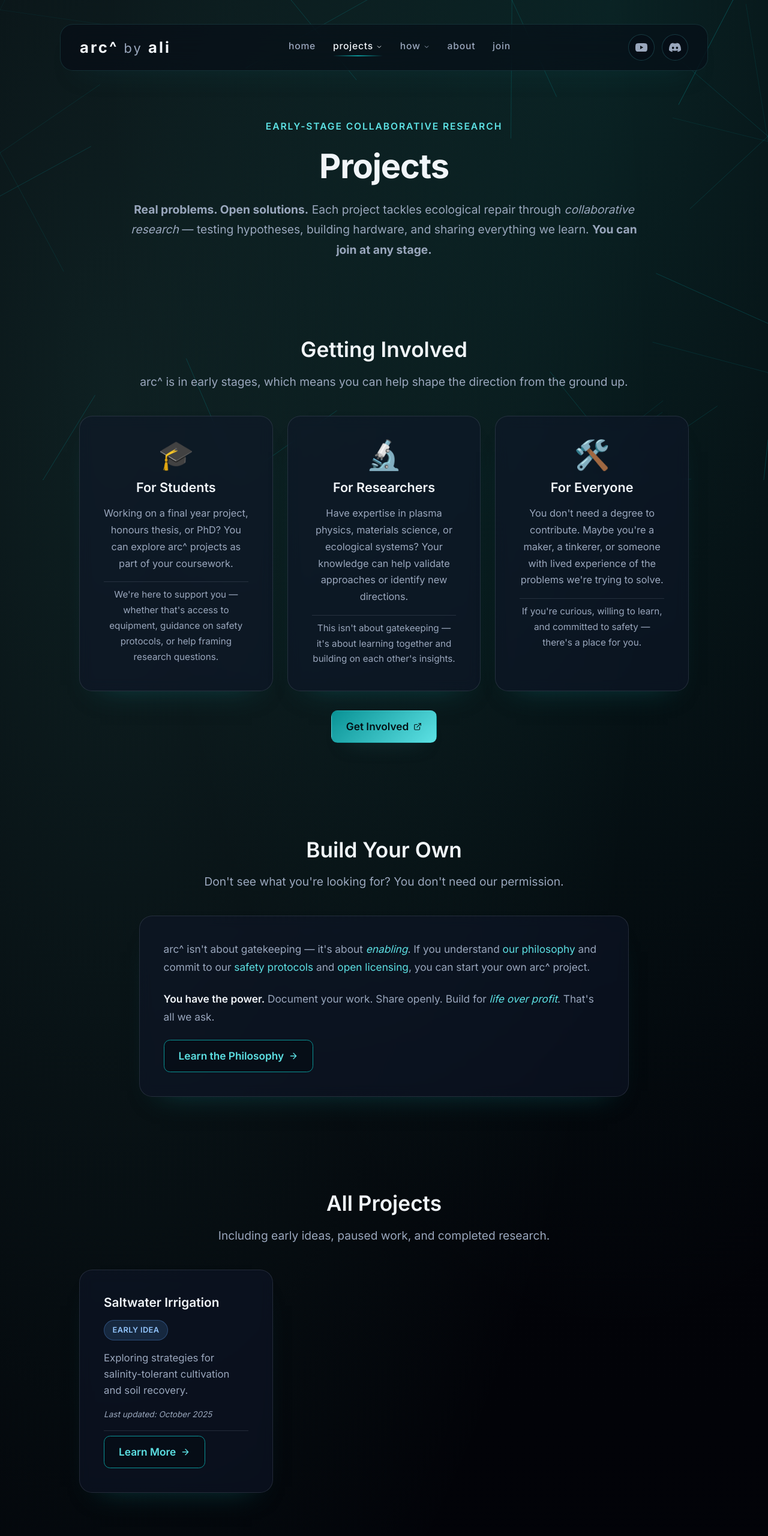
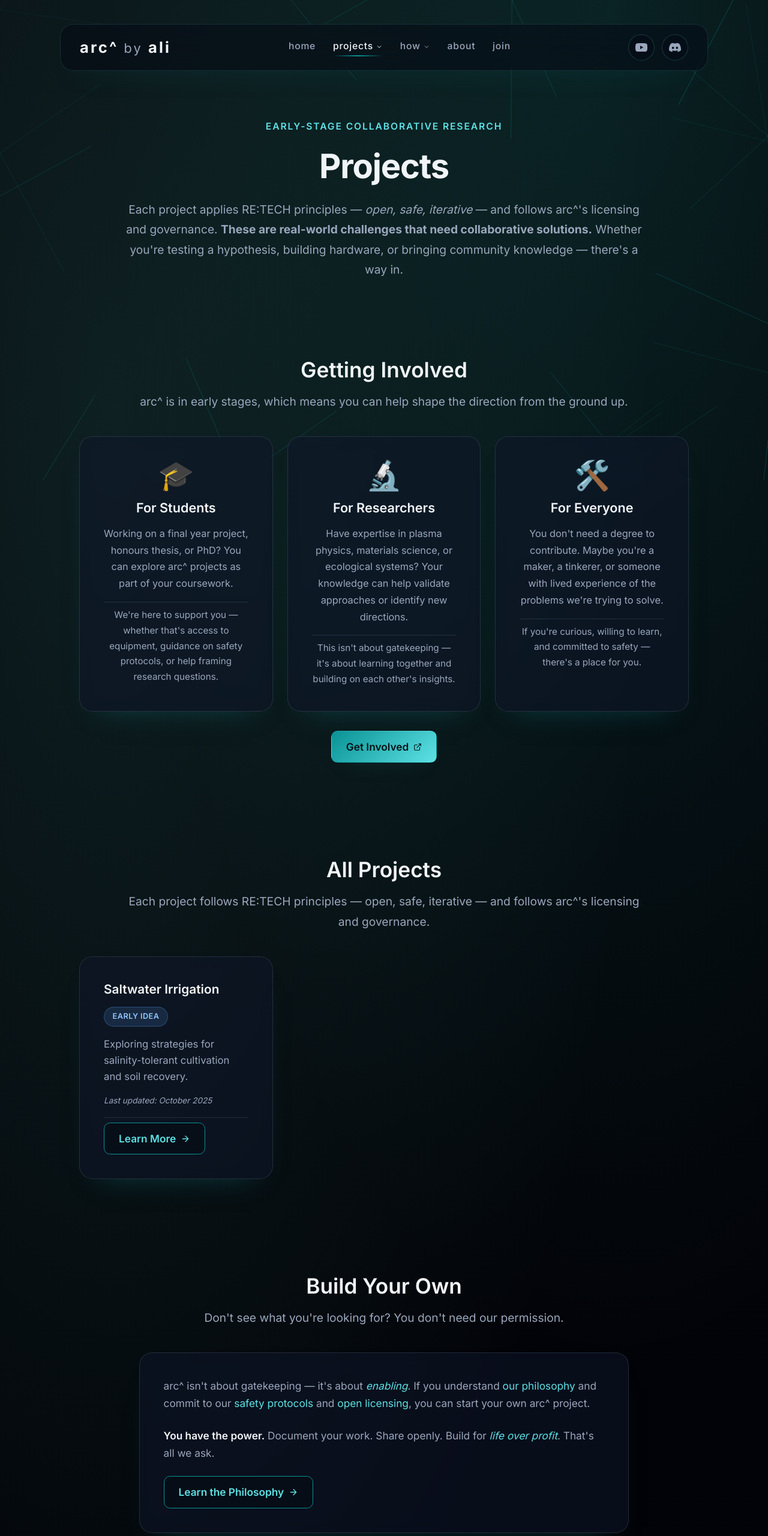
Before and after one commit to faqwa/arcup_site, an Astro site: page /arcup_site/projects in a window 1280 px wide. Shown: the top 2560 px of the page at 60% size. Built offline with nearby package versions, Linux system fonts and the light colour scheme; Astro itself is replaced by a stand-in of ours.

Commit message:
feat: Complete rewrite of projects page with updated section hierarchy and dynamic loading

```diff
--- a/src/pages/projects.astro
+++ b/src/pages/projects.astro
@@ -1,13 +1,12 @@
 ---
 // ============================================================================
 // FILE: src/pages/projects.astro
-// ACTION: FULL REPLACEMENT
+// ACTION: FULL REPLACEMENT - Complete rewrite with correct hierarchy
 // CHANGES:
-// 1. Reordered sections (Active Projects first, then Getting Involved)
-// 2. Replaced "Propose Your Own" with "Build Your Own" empowerment section
-// 3. Updated hero copy to be punchier
-// 4. Separated active vs all projects
-// 5. Using SectionHeader component for consistency
+// 1. Hero → Getting Involved → All Projects → Build Your Own → Legal
+// 2. Dynamic project loading from markdown
+// 3. SectionHeader component throughout
+// 4. Cyan colored <strong> and <em> in hero
 // ============================================================================
 import BaseLayout from "../layouts/BaseLayout.astro";
 import ArcCanvas from "../components/ArcCanvas.astro";
@@ -25,10 +24,8 @@ import { withBase } from '../utils/paths';
 import { buildSEO } from '../utils/seo';
 import { EXTERNAL_LINKS } from '../config/constants';
 
-// Get all projects and separate by status
+// Get all projects dynamically
 const allProjects = await getCollection('projects');
-const activeProjects = allProjects.filter(p => p.data.status === 'active');
-const otherProjects = allProjects.filter(p => p.data.status !== 'active');
 
 const seo = buildSEO({
   title: "Projects",
@@ -49,41 +46,11 @@ const seo = buildSEO({
       <p class="eyebrow">Early-Stage Collaborative Research</p>
       <h1 id="projects-title">Projects</h1>
       <p class="lead">
-        <strong>Real problems. Open solutions.</strong> Each project tackles ecological repair
-        through <em>collaborative research</em> — testing hypotheses, building hardware, and
-        sharing everything we learn. <strong>You can join at any stage.</strong>
+        Each project applies RE:TECH principles — <em>open, safe, iterative</em> — and follows arc^'s licensing and governance.
+        <strong>These are real-world challenges that need collaborative solutions.</strong> Whether you're testing a hypothesis,
+        building hardware, or bringing community knowledge — there's a way in.
       </p>
     </header>
-
-    <!-- ACTIVE PROJECTS SECTION (Priority placement!) -->
-    {activeProjects.length > 0 && (
-      <section class="active-projects-section" aria-labelledby="active-projects-title">
-        <SectionHeader
-          title="Active Projects"
-          subtitle="These projects are actively seeking collaborators and building in public."
-        />
-
-        <div class="projects-grid">
-          {activeProjects.map((project) => (
-            <Card as="article" class="project-card">
-              <div class="card-header">
-                <h3>
-                  <a href={withBase(`/projects/${project.slug}`)}>{project.data.title}</a>
-                </h3>
-                <StatusBadge status={project.data.status} />
-              </div>
-              <p class="card-summary">{project.data.summary}</p>
-              <p class="card-updated">Last updated: {project.data.lastUpdated}</p>
-              <div class="card-actions">
-                <LinkButton href={withBase(`/projects/${project.slug}`)} variant="outline" icon="arrow-right">
-                  Learn More
-                </LinkButton>
-              </div>
-            </Card>
-          ))}
-        </div>
-      </section>
-    )}
 
     <!-- GETTING INVOLVED SECTION -->
     <section class="getting-involved-section" aria-labelledby="getting-involved-title">
@@ -122,7 +89,35 @@ const seo = buildSEO({
       </div>
     </section>
 
-    <!-- BUILD YOUR OWN SECTION (Replaces "Propose Your Own") -->
+    <!-- ALL PROJECTS SECTION -->
+    <section class="all-projects-section" aria-labelledby="all-projects-title">
+      <SectionHeader
+        title="All Projects"
+        subtitle="Each project follows RE:TECH principles — open, safe, iterative — and follows arc^'s licensing and governance."
+      />
+
+      <div class="projects-grid">
+        {allProjects.map((project) => (
+          <Card as="article" class="project-card">
+            <div class="card-header">
+              <h3>
+                <a href={withBase(`/projects/${project.slug}`)}>{project.data.title}</a>
+              </h3>
+              <StatusBadge status={project.data.status} />
+            </div>
+            <p class="card-summary">{project.data.summary}</p>
+            <p class="card-updated">Last updated: {project.data.lastUpdated}</p>
+            <div class="card-actions">
+              <LinkButton href={withBase(`/projects/${project.slug}`)} variant="outline" icon="arrow-right">
+                Learn More
+              </LinkButton>
+            </div>
+          </Card>
+        ))}
+      </div>
+    </section>
+
+    <!-- BUILD YOUR OWN SECTION -->
     <section class="build-your-own-section" aria-labelledby="build-your-own-title">
       <SectionHeader
         title="Build Your Own"
@@ -147,36 +142,6 @@ const seo = buildSEO({
       </Card>
     </section>
 
-    <!-- ALL PROJECTS SECTION (if there are non-active projects) -->
-    {otherProjects.length > 0 && (
-      <section class="all-projects-section" aria-labelledby="all-projects-title">
-        <SectionHeader
-          title="All Projects"
-          subtitle="Including early ideas, paused work, and completed research."
-        />
-
-        <div class="projects-grid">
-          {otherProjects.map((project) => (
-            <Card as="article" class="project-card">
-              <div class="card-header">
-                <h3>
-                  <a href={withBase(`/projects/${project.slug}`)}>{project.data.title}</a>
-                </h3>
-                <StatusBadge status={project.data.status} />
-              </div>
-              <p class="card-summary">{project.data.summary}</p>
-              <p class="card-updated">Last updated: {project.data.lastUpdated}</p>
-              <div class="card-actions">
-                <LinkButton href={withBase(`/projects/${project.slug}`)} variant="outline" icon="arrow-right">
-                  Learn More
-                </LinkButton>
-              </div>
-            </Card>
-          ))}
-        </div>
-      </section>
-    )}
-
     <!-- LEGAL REMINDER -->
     <section class="legal-section">
       <h3>Open by Default</h3>
```
